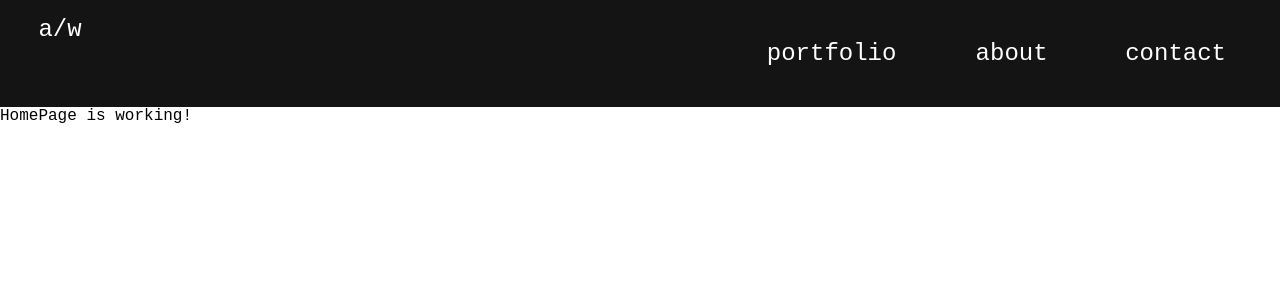
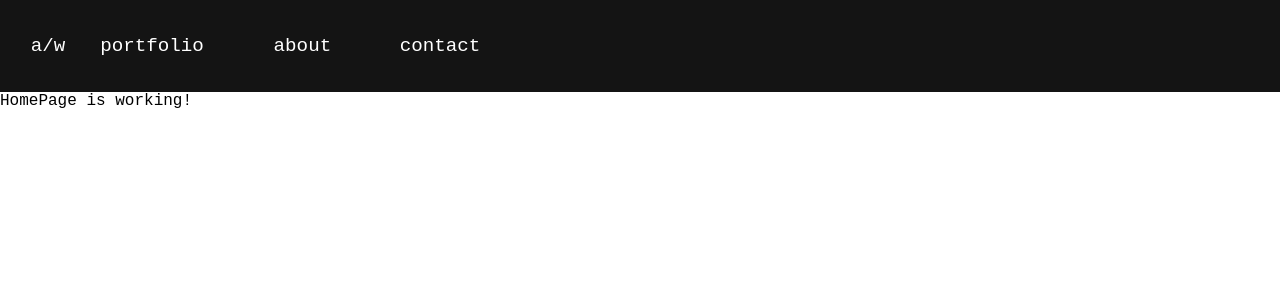
Before and after one commit to weiwei-out/sunflower, a React (Create React App) app: page / in a window 1280 px wide. Shown: the top 300 px of the page. Built offline with nearby package versions, Linux system fonts and the light colour scheme.

Commit message:
NavBar 95% logo + right align

```diff
--- a/src/00-NavBar/NavBar.css
+++ b/src/00-NavBar/NavBar.css
@@ -1,14 +1,5 @@
 :root {
-  --length: 1.5rem;
-}
-
-#NavBar {
-  background-color: var(--color1);
-  color: var(--color2);
-  display: flex;
-
-  padding-top: 2vh;
-  padding-bottom: 2vh;
+  --length: 1.2rem;
 }
 
 a {
@@ -16,15 +7,25 @@ a {
   text-decoration: none;
 }
 
+#NavBar {
+  background-color: var(--color1);
+  color: var(--color2);
+  display: flex;
+  max-width: 100%;
+  overflow-x: hidden;
+  padding-top: 2vh;
+  padding-bottom: 2vh;
+}
+
 #Logo {
-  flex: 1;
+  width: 6rem;
+  text-align: center;
   font-size: var(--length);
-  padding-left: 3vw;
 }
 
 #Tab {
   display: flex;
-  padding-right: 3vw;
+  padding-right: 3rem;
 }
 
 #Tab div {
@@ -35,9 +36,10 @@ a {
 
 .NavButton {
   width: calc(5.5 * var(--length));
-  /* width: 6rem; */
+  width: 7rem;
   text-align: center;
   font-size: var(--length);
+  /* background-color: aqua; */
 }
 
 .NavButton:before {
@@ -78,10 +80,10 @@ a {
 
 #OCD1 {
   flex: 1;
-  margin-left: 3rem;
+  margin-left: 3vw;
 }
 
 #OCD2 {
   flex: 1;
-  margin-left: 2rem;
+  margin-left: 2vw;
 }
--- a/src/00-NavBar/NavBar.tsx
+++ b/src/00-NavBar/NavBar.tsx
@@ -4,10 +4,12 @@ import "./NavBar.css";
 function NavBar() {
   return (
     <div id="NavBar">
-      <div id="Logo">
-        <Link to="/">a/w</Link>
-      </div>
       <div id="Tab">
+        <div>
+          <Link to="/">
+            <p id="Logo">a/w</p>
+          </Link>
+        </div>
         <div>
           <Link to="portfolio">
             <p className="NavButton">portfolio</p>
```
